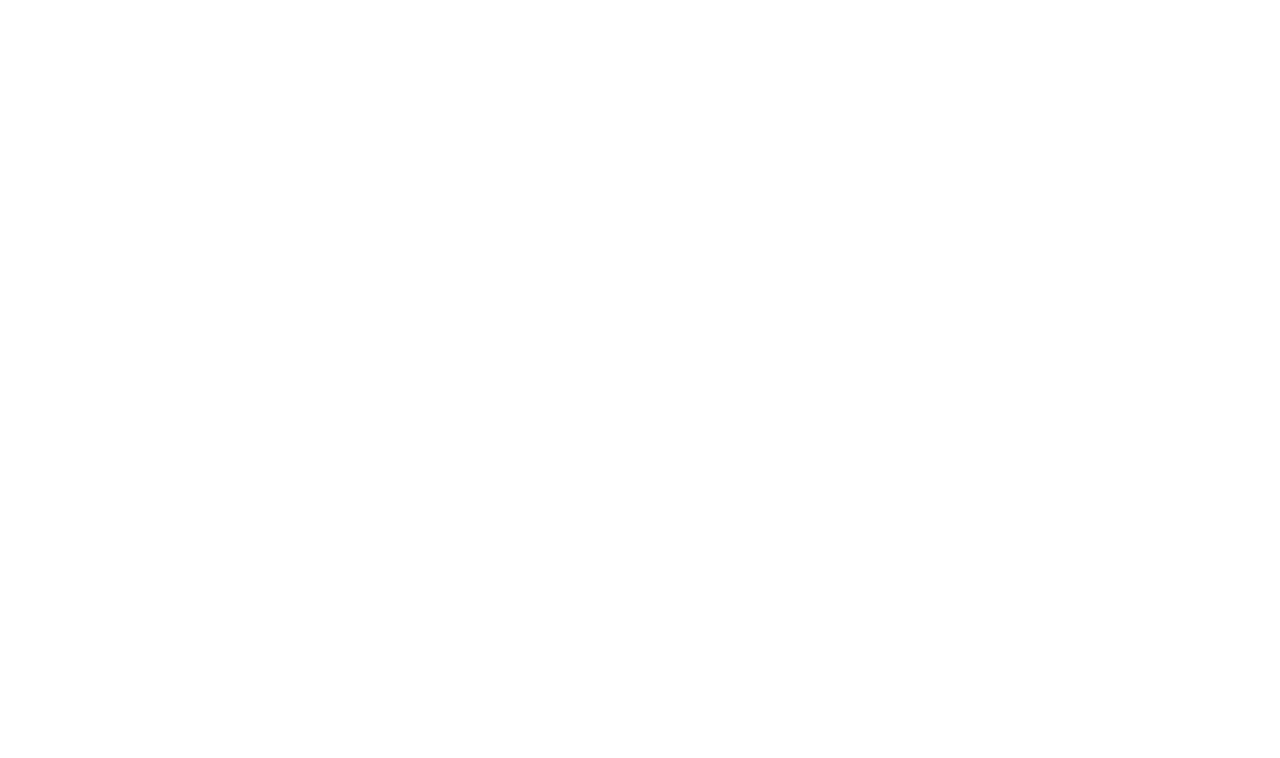
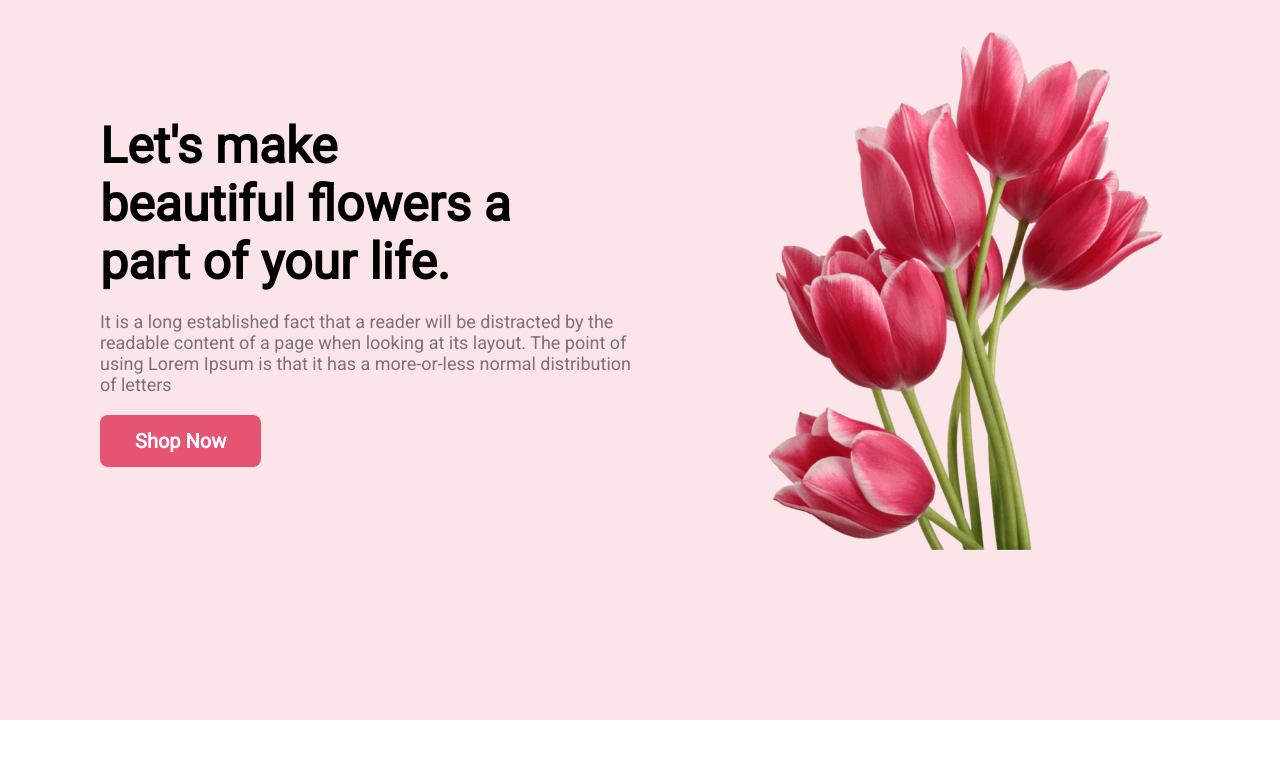
Before and after one commit to shakib2123/My-Flower-Shop, a plain HTML site: page index.html in a window 1280 px wide. Drawn offline with Linux system fonts and the light colour scheme.

Commit message:
banner section created

```diff
--- a/index.html
+++ b/index.html
@@ -5,10 +5,41 @@
     <meta charset="UTF-8">
     <meta name="viewport" content="width=device-width, initial-scale=1.0">
     <title>My Flower Shop</title>
+    <!--------------------------
+        google font
+    ----------------------------->
+    <link rel="preconnect" href="https://fonts.googleapis.com">
+    <link rel="preconnect" href="https://fonts.gstatic.com" crossorigin>
+    <link
+        href="https://fonts.googleapis.com/css2?family=Open+Sans:wght@800&family=Roboto&family=Work+Sans:wght@700&display=swap"
+        rel="stylesheet">
+    <!--------------------------
+        local styles
+    ---------------------------->
+    <link rel="stylesheet" href="styles/shop.css">
 </head>
 
 <body>
-
+    <!--------------------------
+        header section start
+    ---------------------------->
+    <header>
+        <section class="banner-container">
+            <div class="banner-info">
+                <h1 class="banner-title">Let's make <br>
+                    beautiful flowers a <br>
+                    part of your life.</h1>
+                <p class="banner-description">It is a long established fact that a reader will be distracted by the
+                    readable
+                    content of a page when looking at its layout. The point of using Lorem Ipsum is
+                    that it has a more-or-less normal distribution of letters</p>
+                <button class="btn-primary">Shop Now</button>
+            </div>
+            <div class="banner-image">
+                <img class="banner-img" src="./Flower Asset/pngwing 10.png" alt="">
+            </div>
+        </section>
+    </header>
 </body>
 
 </html>
--- /dev/null
+++ b/styles/shop.css
@@ -0,0 +1,61 @@
+/* -----------------------
+    common styles
+------------------------- */
+* {
+    margin: 0;
+
+    font-family: 'Roboto';
+}
+
+.btn-primary {
+    padding: 14px 35px;
+    border-radius: 8px;
+    font-size: 20px;
+    border: 0;
+    font-weight: 700;
+    cursor: pointer;
+    background: #E55473;
+    color: #fff;
+}
+
+/* -------------------------
+    header & banner style
+--------------------------- */
+header {
+    background-color: rgba(229, 84, 115, 0.153);
+    height: 90vh;
+}
+
+.banner-container {
+    display: flex;
+    align-items: center;
+    justify-content: space-between;
+    padding: 30px 100px 0;
+}
+
+.banner-info {
+    width: 50%;
+}
+
+.banner-title {
+    font-size: 50px;
+    font-weight: 700;
+    margin-bottom: 20px;
+}
+
+.banner-description {
+    color: rgba(39, 39, 39, 0.60);
+    font-size: 18px;
+    margin-bottom: 20px;
+}
+
+.banner-image {
+    width: 40%;
+
+}
+
+.banner-img {
+    width: 435px;
+    height: 520px;
+    flex-shrink: 0;
+}
```
